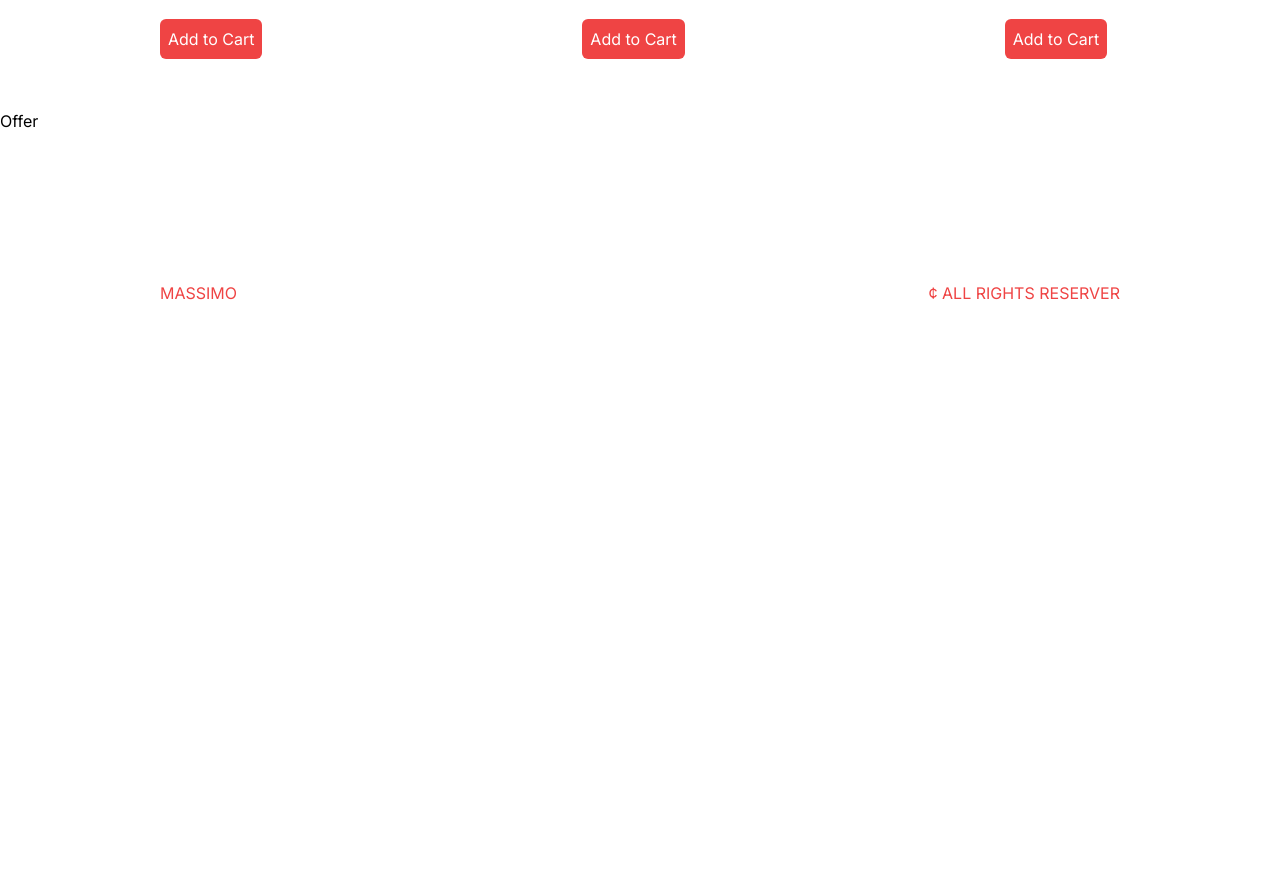
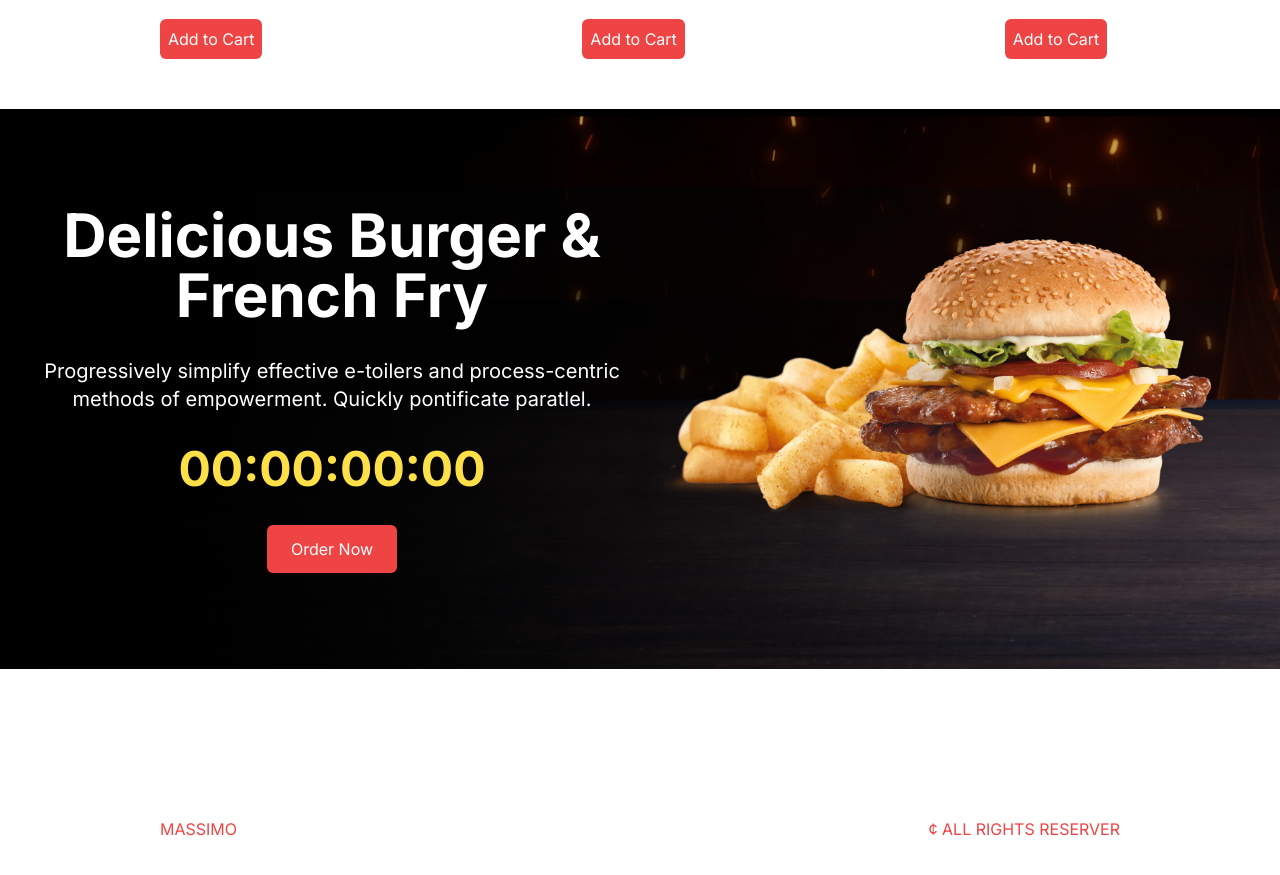
Before and after one commit to branmeco/restaurantapp, a Next.js app: page / in a window 1280 px wide. Shown: the part 1411-2286 px from the top of the page. Before the commit the page ends 1864 px from the top, so only its background shows below. Built offline with nearby package versions, Linux system fonts and the light colour scheme.

Commit message:
Offer Component Design

```diff
--- /dev/null
+++ b/src/components/CountDown.tsx
@@ -0,0 +1,13 @@
+'use client'
+import React from 'react';
+import Countdown from 'react-countdown';
+
+const endingDate = new Date("2023-07-25");
+
+const CountDown = () => {
+  return (
+    <Countdown className='font-bold text-5xl text-yellow-300' date={endingDate}/>
+  )
+}
+
+export default CountDown
--- a/src/components/Offer.tsx
+++ b/src/components/Offer.tsx
@@ -1,8 +1,25 @@
-import React from 'react'
+import Image from 'next/image';;
+import React from 'react';
+import CountDown from './CountDown';
 
 const Offer = () => {
   return (
-    <div>Offer</div>
+    <div className="bg-black h-screen flex flex-col md:flex-row md:justify-between md:bg-[url('/offerBg.png')] md:h-[70vh]">
+      {/*TEXT CONTAINER*/}
+      <div className='flex-1 flex flex-col justify-center items-center text-center gap-8 p-6'>
+        <h1 className='text-white text-5xl font-bold xl:text-6xl'>Delicious Burger & French Fry</h1>
+        <p className='text-white xl:text-xl'>
+          Progressively simplify effective e-toilers and process-centric methods
+          of empowerment. Quickly pontificate paratlel.
+        </p>
+        <CountDown />
+        <button className='bg-red-500 text-white rounded-md py-3 px-6'>Order Now</button>
+      </div>
+      {/*IMAGE CONTAINER*/}
+      <div className='flex-1 w-full relative md:h-full'>
+        <Image src="/offerProduct.png" alt="" fill className='object-contain' />
+      </div>
+    </div>
   )
 }
 
```
Also changed, not shown: package.json (+6 -5 lines), 1 other file (tests, documents, lock files or other folders).
